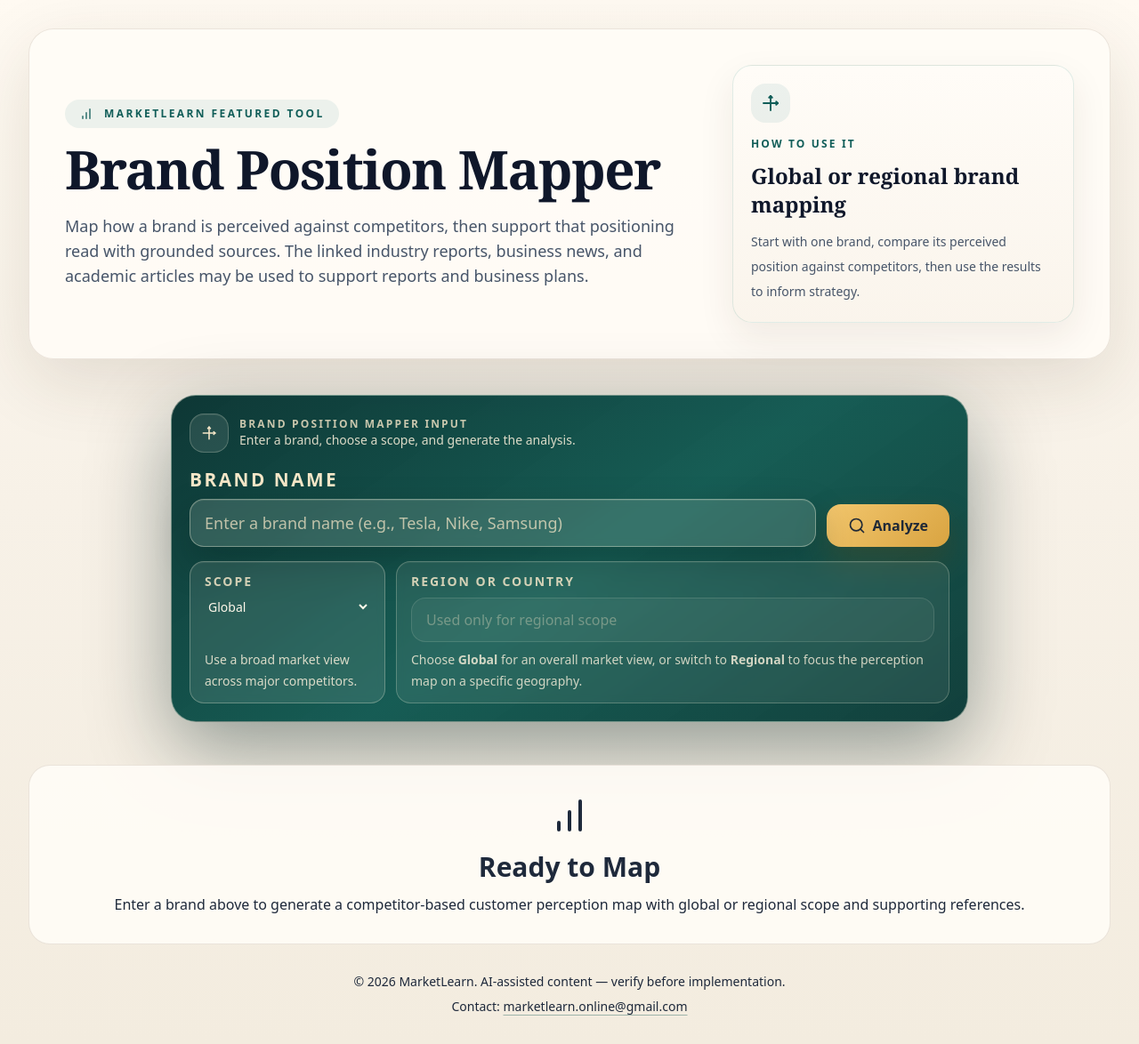
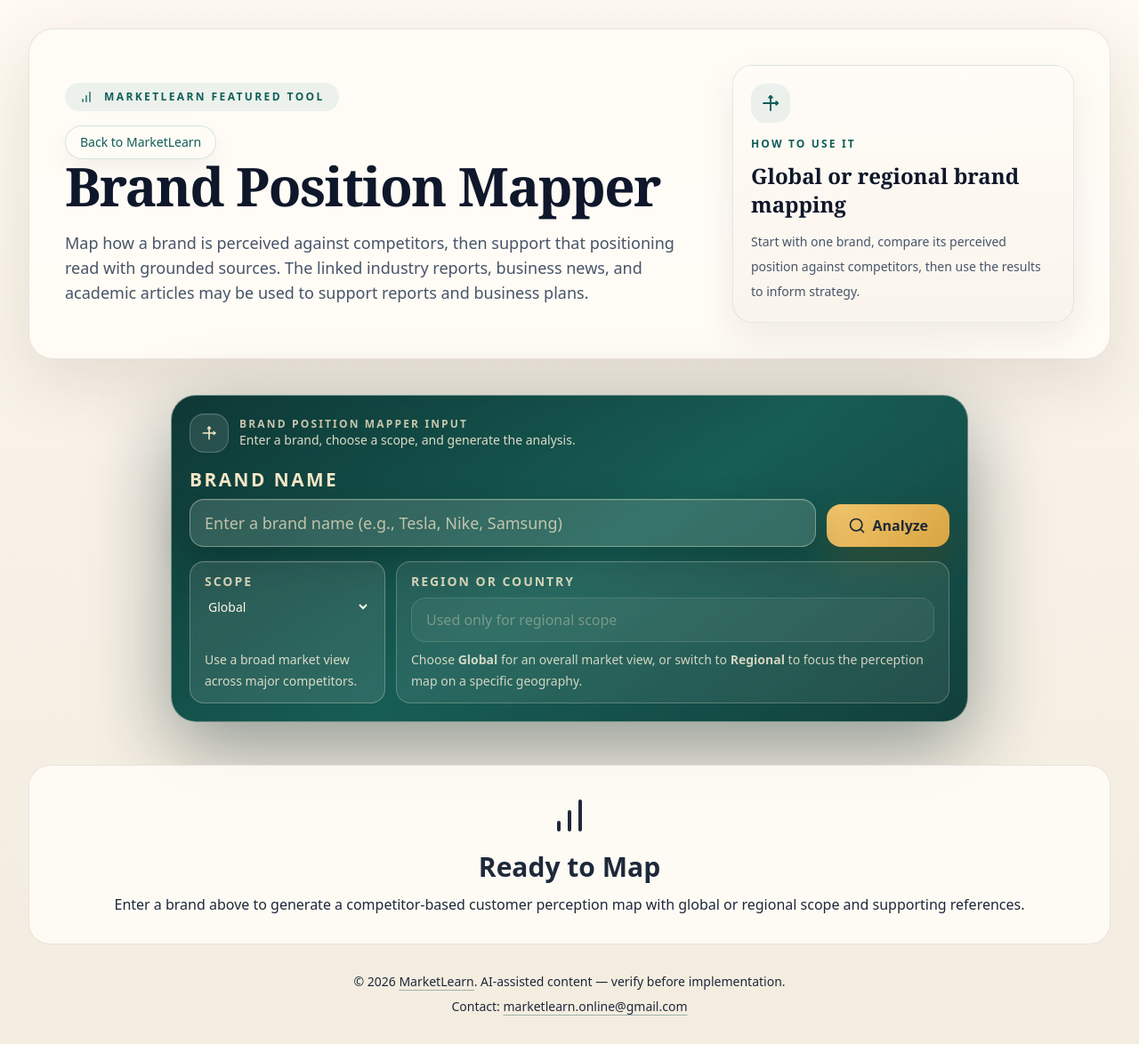
Before and after one commit to m2que/-Brand-Position-Mapper, a React (Vite) app: page / in a window 1280 px wide. Shown: the whole page at 89% size. Built offline with nearby package versions, Linux system fonts and the light colour scheme.

Commit message:
Add MarketLearn navigation links to BPM

```diff
--- a/App.tsx
+++ b/App.tsx
@@ -61,6 +61,14 @@
                 <ChartBarIcon className="h-4 w-4" />
                 MarketLearn Featured Tool
               </div>
+              <div>
+                <a
+                  href="https://marketlearn.online"
+                  className="inline-flex items-center rounded-full border border-[rgba(15,118,110,0.18)] bg-[rgba(255,252,247,0.9)] px-4 py-2 text-sm font-medium text-teal-800 shadow-[0_10px_24px_rgba(61,41,20,0.06)] transition hover:-translate-y-px hover:border-[rgba(15,118,110,0.3)] hover:text-teal-900"
+                >
+                  Back to MarketLearn
+                </a>
+              </div>
               <h1 className="font-serif text-4xl font-bold tracking-tight text-slate-900 sm:text-5xl md:text-6xl">
                 Brand Position Mapper
               </h1>
@@ -103,7 +111,13 @@
         </main>
 
         <footer className="mt-auto pt-8 text-center text-sm text-stone">
-          <p>© 2026 MarketLearn. AI-assisted content — verify before implementation.</p>
+          <p>
+            © 2026{' '}
+            <a href="https://marketlearn.online" className="text-moss underline decoration-[rgba(31,95,91,0.4)] underline-offset-4 hover:text-bronze">
+              MarketLearn
+            </a>
+            . AI-assisted content — verify before implementation.
+          </p>
           <p className="mt-2">
             Contact:{' '}
             <a href="mailto:marketlearn.online@gmail.com" className="text-moss underline decoration-[rgba(31,95,91,0.4)] underline-offset-4 hover:text-bronze">
```
